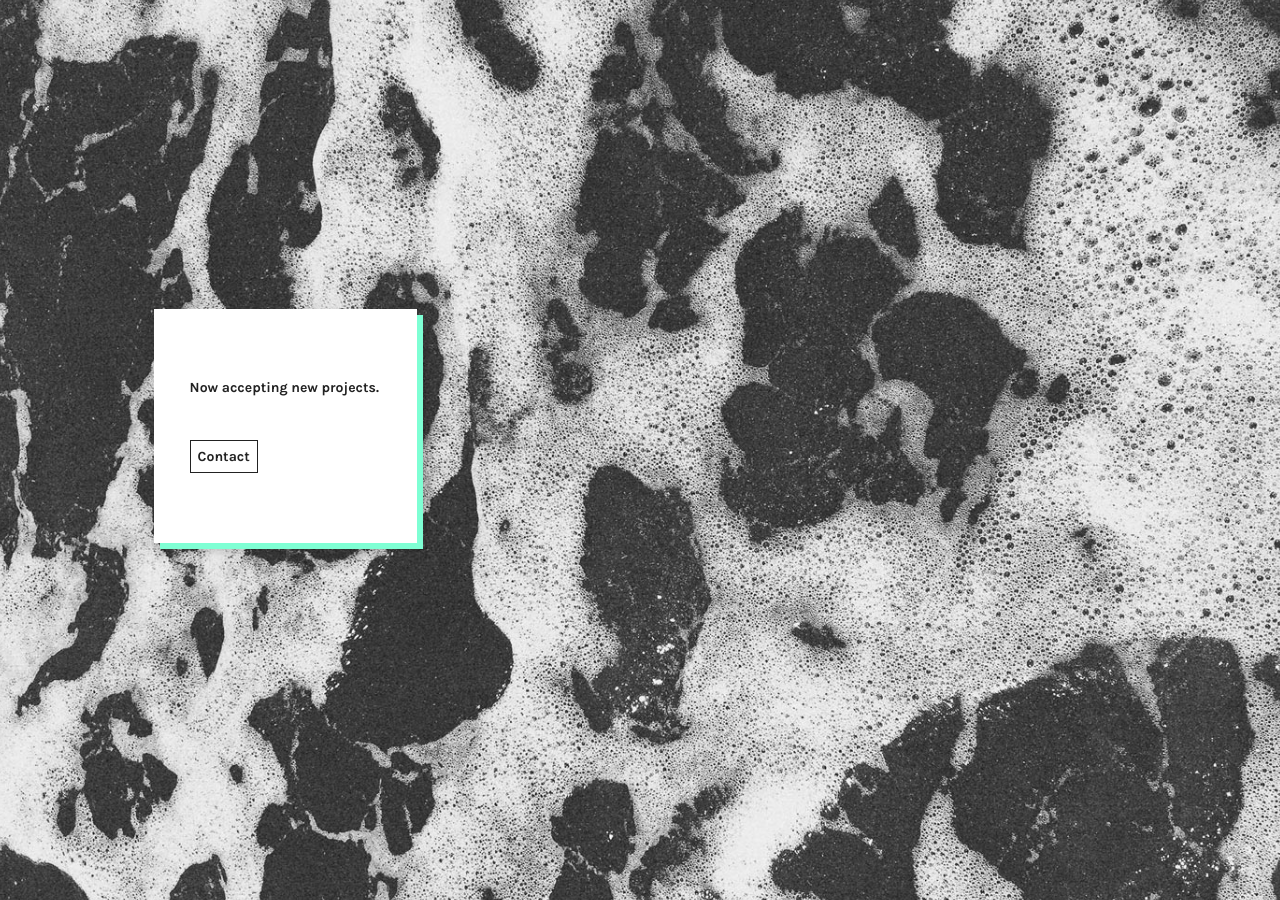
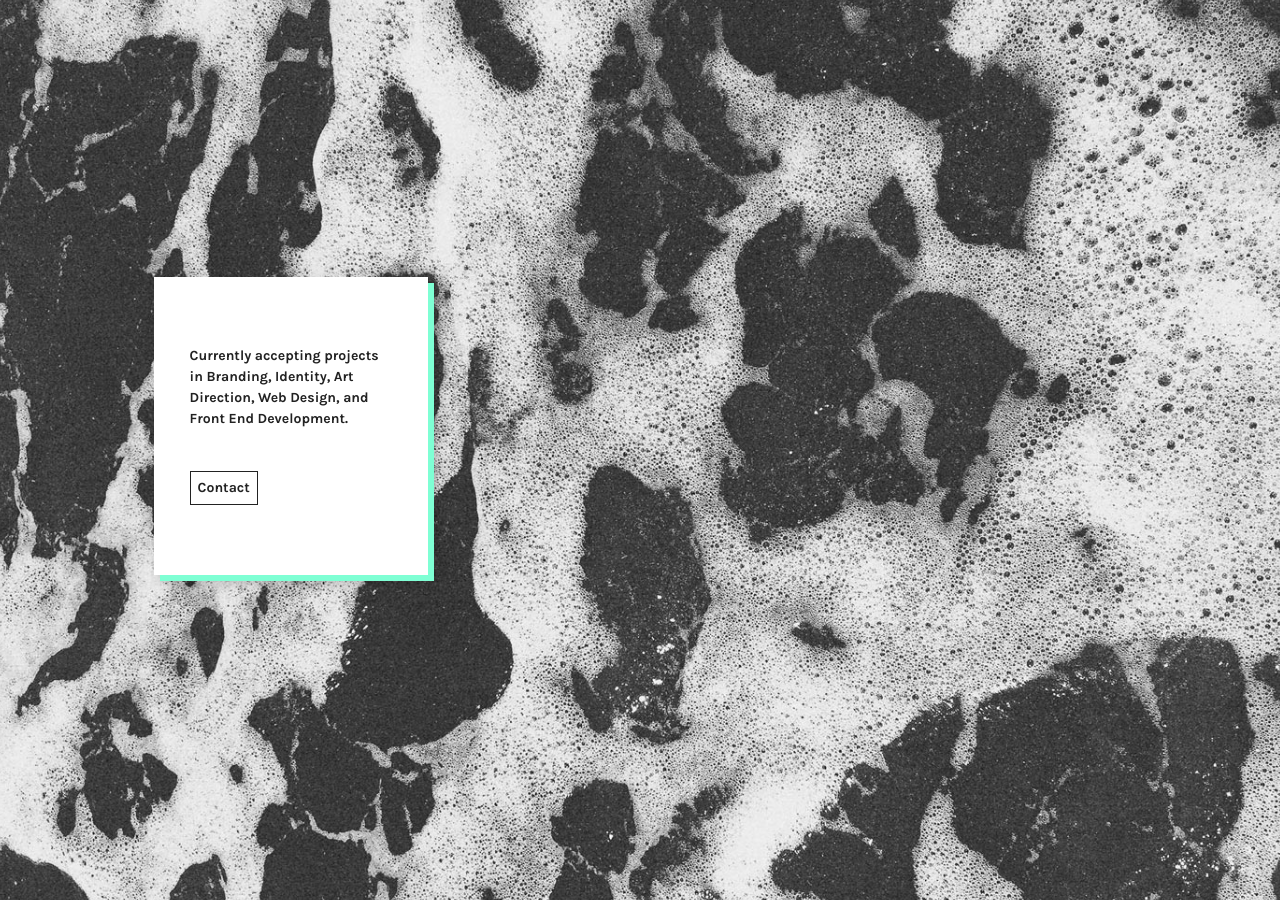
Before and after one commit to brynosaur/brynosaur.github.io, a Jekyll site: the page built from index.html, in a window 1280 px wide and 900 px high, scrolled down 9658 px. Built offline with Jekyll 4.4.1, drawn with Linux system fonts in a browser that asks for light colours; nearby versions of some CDN libraries; some of the changed text lies outside the part shown.

Commit message:
Update cards

```diff
--- a/css/styles.css
+++ b/css/styles.css
@@ -795,6 +795,7 @@ body, html {
   padding: 4.25em 2.375em 4.375em 2.25em;
   margin-bottom: 3em;
   background: white;
+  width: 200px;
   -moz-box-shadow: 6px 6px 0px aquamarine, 6px 6px 12px rgba(0, 0, 0, 0.25);
   -webkit-box-shadow: 6px 6px 0px aquamarine, 6px 6px 12px rgba(0, 0, 0, 0.25);
   box-shadow: 6px 6px 0px aquamarine, 6px 6px 12px rgba(0, 0, 0, 0.25);
@@ -807,18 +808,18 @@ body, html {
   animation: fadein 1.5s;
 }
 
-/* line 56, ../sass/_main.scss */
+/* line 57, ../sass/_main.scss */
 .card:hover {
   background-color: aquamarine;
   box-shadow: 6px 6px 0px #222222, 6px 6px 12px rgba(0, 0, 0, 0.25);
 }
 
-/* line 60, ../sass/_main.scss */
+/* line 61, ../sass/_main.scss */
 .logo {
   margin-bottom: 3em;
 }
 
-/* line 63, ../sass/_main.scss */
+/* line 64, ../sass/_main.scss */
 .logo:hover {
   -moz-animation: rotate 1s;
   -webkit-animation: rotate 1s;
@@ -826,7 +827,7 @@ body, html {
   cursor: none;
 }
 
-/* line 67, ../sass/_main.scss */
+/* line 68, ../sass/_main.scss */
 .contact {
   display: inline-block;
   margin-top: 3em;
@@ -840,13 +841,13 @@ body, html {
   transition: all 200ms ease-out;
 }
 
-/* line 76, ../sass/_main.scss */
+/* line 77, ../sass/_main.scss */
 .contact:hover {
   color: aquamarine;
   background-color: #222222;
 }
 
-/* line 80, ../sass/_main.scss */
+/* line 81, ../sass/_main.scss */
 h1, h2, p, a {
   font-size: 0.875em;
   margin: 0;
@@ -942,37 +943,37 @@ h1, h2, p, a {
     transform: rotateY(360deg);
   }
 }
-/* line 109, ../sass/_main.scss */
+/* line 110, ../sass/_main.scss */
 .content {
   background: white;
 }
 
-/* line 112, ../sass/_main.scss */
+/* line 113, ../sass/_main.scss */
 .project {
   max-width: 1200px;
   margin: 0 auto;
   padding: 6em 8.3984375%;
 }
 
-/* line 117, ../sass/_main.scss */
+/* line 118, ../sass/_main.scss */
 .image {
   max-width: 1600px;
   text-align: center;
 }
 
-/* line 122, ../sass/_main.scss */
+/* line 123, ../sass/_main.scss */
 .device .desktop, .device .phone {
   -moz-box-shadow: 6px 6px 0px rgba(0, 0, 0, 0.1);
   -webkit-box-shadow: 6px 6px 0px rgba(0, 0, 0, 0.1);
   box-shadow: 6px 6px 0px rgba(0, 0, 0, 0.1);
 }
-/* line 125, ../sass/_main.scss */
+/* line 126, ../sass/_main.scss */
 .device .desktop {
   border: 6px solid #cccccc;
   padding-top: 28px;
   background: url("../images/buttons.svg") no-repeat top left #cccccc;
 }
-/* line 130, ../sass/_main.scss */
+/* line 131, ../sass/_main.scss */
 .device .phone {
   margin: 0 auto;
   max-width: 244px;
--- a/index.html
+++ b/index.html
@@ -7,7 +7,7 @@ layout: default
     <div class="card">
       <img class="logo" src="images/bk-logo.svg">
       <h1>Bryan Kveton &mdash;</h1>
-      <h2>Design & Development</h2>
+      <h2>Art Direction, Design, & Development</h2>
       <a class="contact" href="mailto:bk@bryankveton.com">Contact</a>
     </div>
   </div>
@@ -106,7 +106,8 @@ layout: default
 <div class="banner">
   <div class="center">
     <div class="card">
-      <h2>Now accepting new projects.</h2>
+      <p>Currently accepting projects in Branding, Identity, Art Direction, Web Design, and Front End Development.</p>
+
       <a class="contact" href="mailto:bk@bryankveton.com">Contact</a>
     </div>
   </div>
--- a/sass/_main.scss
+++ b/sass/_main.scss
@@ -49,6 +49,7 @@ body, html {
   padding: 4.25em 2.375em 4.375em 2.25em;
   margin-bottom: 3em;
   background: white;
+  width: 200px;
   @include box-shadow(6px 6px 0px $aqua, 6px 6px 12px $shadow-blur);
   @include transition(all 200ms ease);
   @include animation(fadein 1.5s);
```
